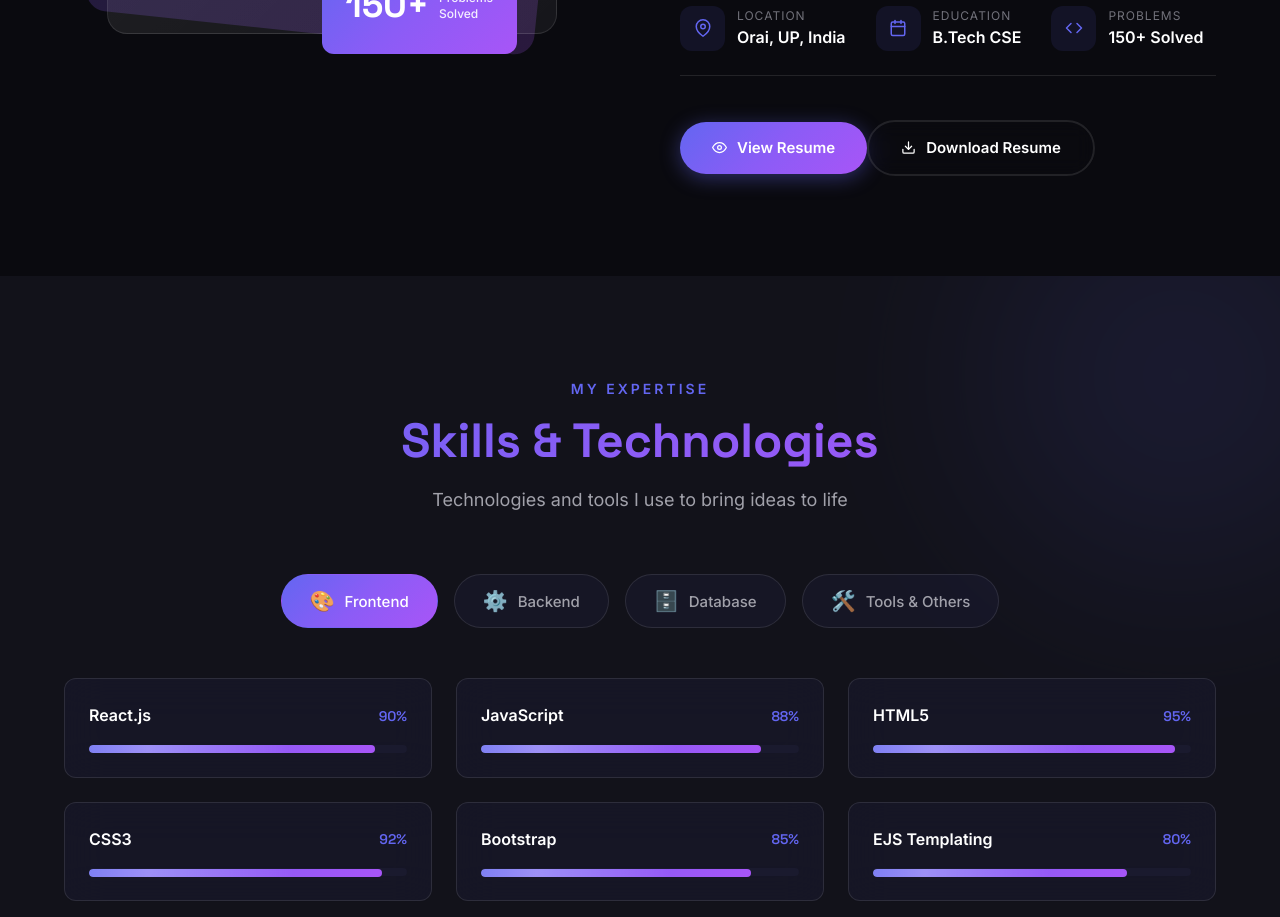
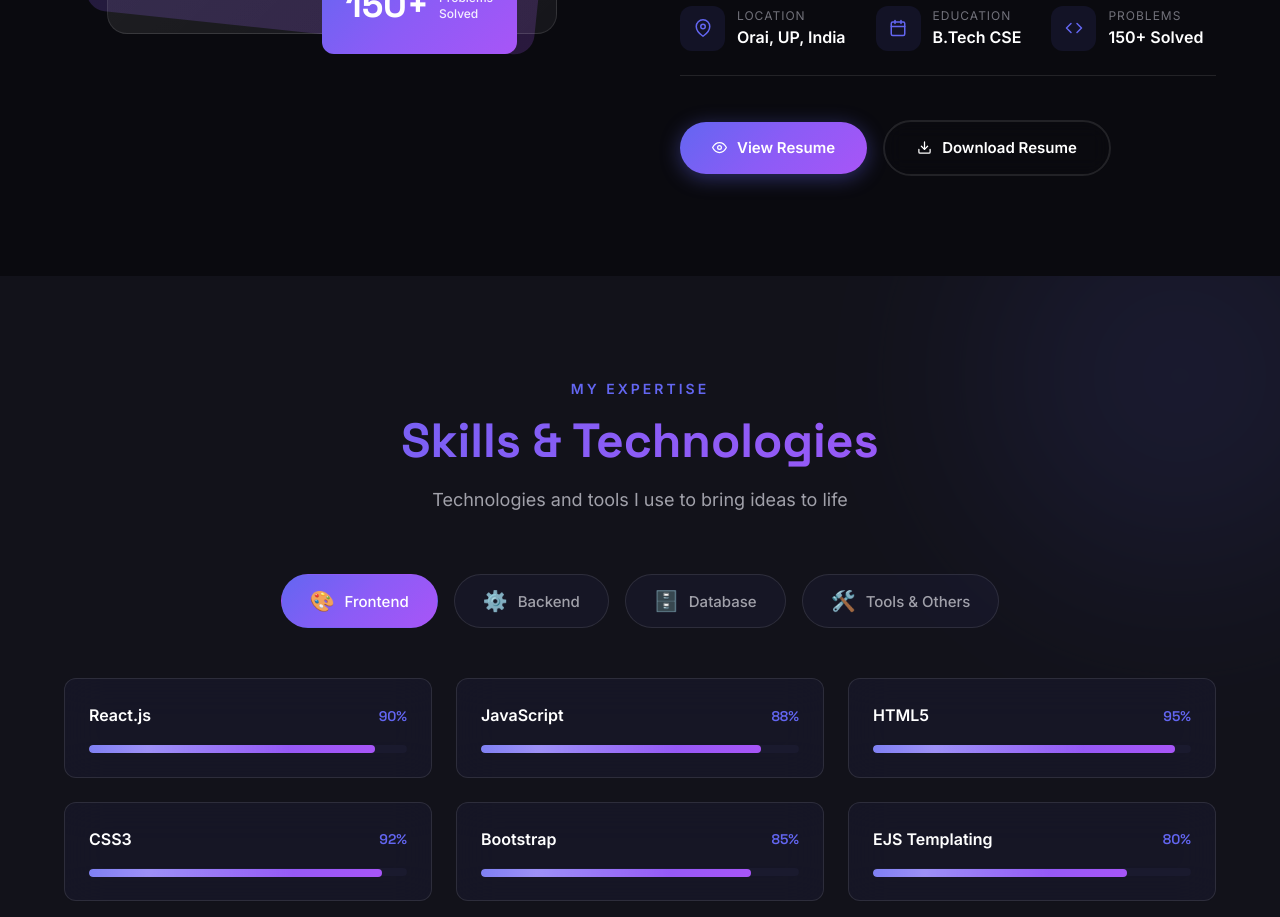
Before and after one commit to Sahilgupta2175/Sahil-Gupta-Portfolio, a React (Create React App) app in the folder client/: page / in a window 1280 px wide. Shown: the part 1620-2537 px from the top of the page. Built offline with nearby package versions, Linux system fonts and the light colour scheme; no server answers; the HTML template or start-up script is replaced by a standard one.

Commit message:
style: enhance CTA layout with flexbox for better spacing and alignment

```diff
--- a/client/src/components/About/About.css
+++ b/client/src/components/About/About.css
@@ -208,9 +208,16 @@
   color: var(--text-primary);
 }
 
-/* CTA */
+/* CTA — the two resume buttons. Without explicit flex+gap on the
+   desktop layout, the anchor tags sit flush against each other. The
+   tablet/mobile breakpoints below already turn this into a flex
+   container; this base rule makes the gap apply at all widths. */
 .about-cta {
   margin-top: 10px;
+  display: flex;
+  flex-wrap: wrap;
+  gap: 16px;
+  align-items: center;
 }
 
 /* Tech Stack */
```
